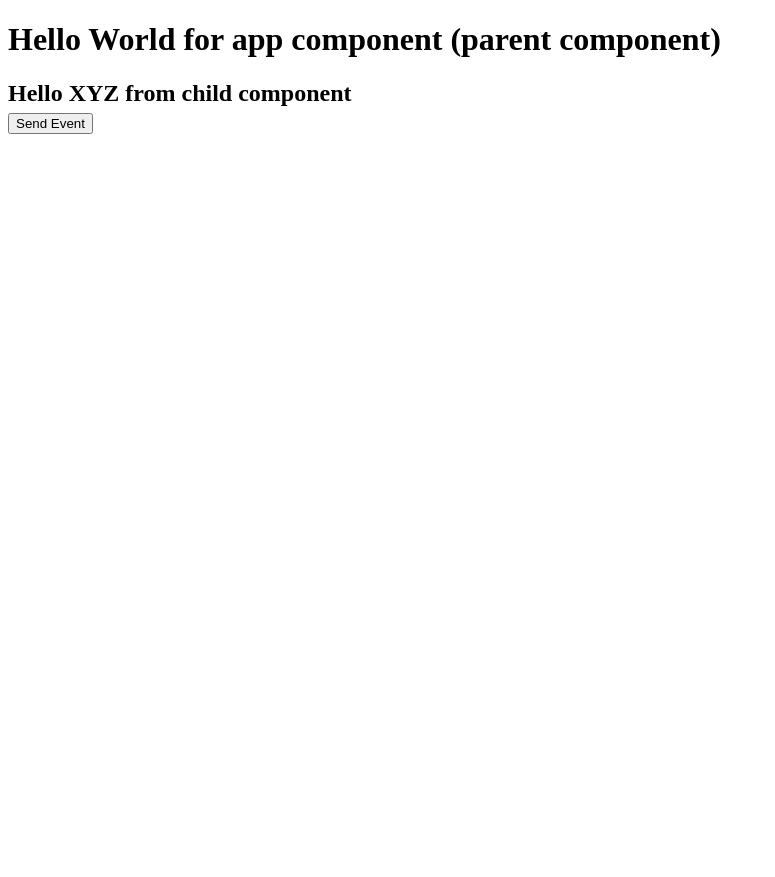
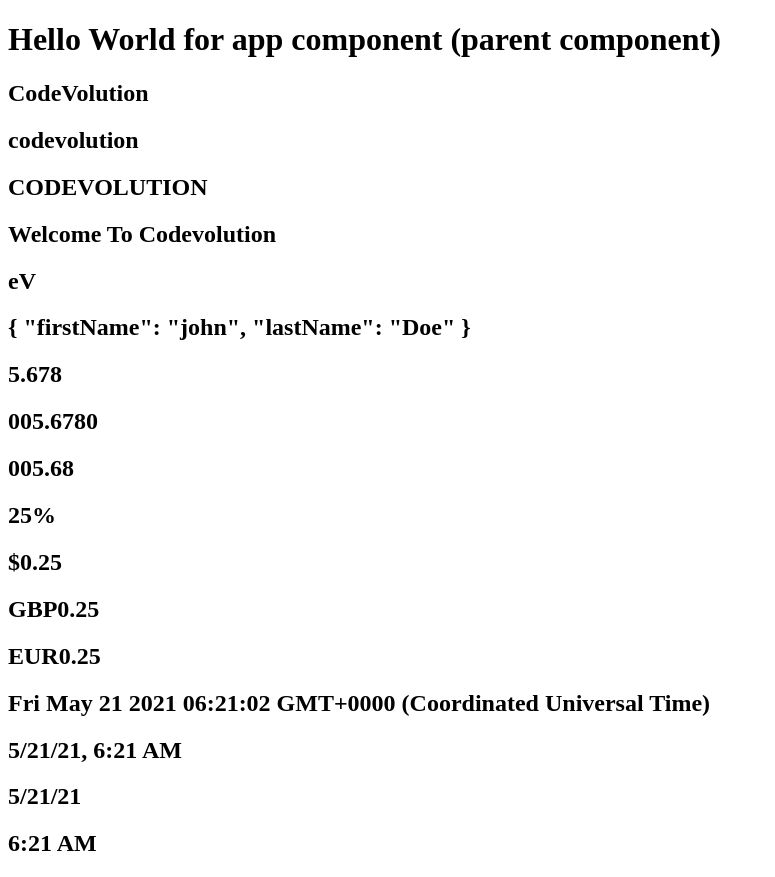
Before and after one commit to smitamusale30/AngularBacis, an Angular app: page / in a window 1280 px wide. Shown: the whole page, without its empty margins (0-775 px from the left). Before the commit the page ends 800 px from the top, so only its background shows below. Built offline with nearby package versions, Linux system fonts and the light colour scheme.

Commit message:
different type of pipes for string property

```diff
--- a/src/app/app.component.html
+++ b/src/app/app.component.html
@@ -7,8 +7,9 @@
 <!-- <app-template-ref-var></app-template-ref-var> -->
 <!-- <app-two-way-binding></app-two-way-binding> -->
 <!-- <app-sturctual-directive></app-sturctual-directive> -->
-<div style="text-align: center;">
+<app-pipes></app-pipes>
+<!-- <div style="text-align: center;">
   <h1>{{messages}}</h1>
   </div>
-  <app-component-inetraction (childEvent)="messages=$event" [parentData]="userId"></app-component-inetraction>
+  <app-component-inetraction (childEvent)="messages=$event" [parentData]="userId"></app-component-inetraction> -->
 <router-outlet></router-outlet>
--- a/src/app/app.module.ts
+++ b/src/app/app.module.ts
@@ -10,6 +10,7 @@ import { TwoWayBindingComponent } from './two-way-binding/two-way-binding.compon
 import { FormsModule } from '@angular/forms';
 import { SturctualDirectiveComponent } from './sturctual-directive/sturctual-directive.component';
 import { ComponentInetractionComponent } from './component-inetraction/component-inetraction.component';
+import { PipesComponent } from './pipes/pipes.component';
 
 @NgModule({
   declarations: [
@@ -19,7 +20,8 @@ import { ComponentInetractionComponent } from './component-inetraction/component
     TemplateRefVarComponent,
     TwoWayBindingComponent,
     SturctualDirectiveComponent,
-    ComponentInetractionComponent
+    ComponentInetractionComponent,
+    PipesComponent
   ],
   imports: [
     BrowserModule,
--- /dev/null
+++ b/src/app/pipes/pipes.component.html
@@ -0,0 +1,24 @@
+<h2>{{name}}</h2>
+<h2>{{name | lowercase}} </h2>
+<h2>{{name | uppercase}} </h2>
+<h2>{{message | titlecase}} </h2>
+<!-- slice:starting index : ending index -->
+<h2>{{name | slice:3:5}} </h2>
+<h2>{{person |json}}</h2>
+
+<!-- number:'minimun number of integare digit. minimun number of decimal digit -  maxmum number of decimal digit ' -->
+<h2>{{5.678 | number:'1.2-3'}}</h2>
+<h2>{{5.678 | number:'3.4-5'}}</h2>
+<h2>{{5.678 | number:'3.1-2'}}</h2>
+
+<h2>{{0.25 | percent}}</h2>
+
+<!-- default curreancy is: us $, currency:'ISO CurrencyCode':'code' -->
+<h2>{{0.25 | currency}}</h2>
+<h2>{{0.25 | currency:'GBP':'code'}}</h2>
+<h2>{{0.25 | currency:'EUR':'code'}}</h2>
+
+<h2>{{date}}</h2>
+<h2>{{date | date:'short'}}</h2>
+<h2>{{date | date:'shortDate'}}</h2>
+<h2>{{date | date:'shortTime'}}</h2>
--- /dev/null
+++ b/src/app/pipes/pipes.component.ts
@@ -0,0 +1,24 @@
+import { Component, OnInit } from '@angular/core';
+
+@Component({
+  selector: 'app-pipes',
+  templateUrl: './pipes.component.html',
+  styleUrls: ['./pipes.component.css']
+})
+export class PipesComponent implements OnInit {
+
+  public name = "CodeVolution";
+  public message = "welcome to codeVolution"
+
+  public person ={
+    "firstName" : "john",
+    "lastName" : "Doe"
+  }
+
+  public date = new Date();
+  constructor() { }
+
+  ngOnInit(): void {
+  }
+
+}
```
Also changed, not shown: src/app/pipes/pipes.component.css (added), 1 other file (tests, documents, lock files or other folders).
